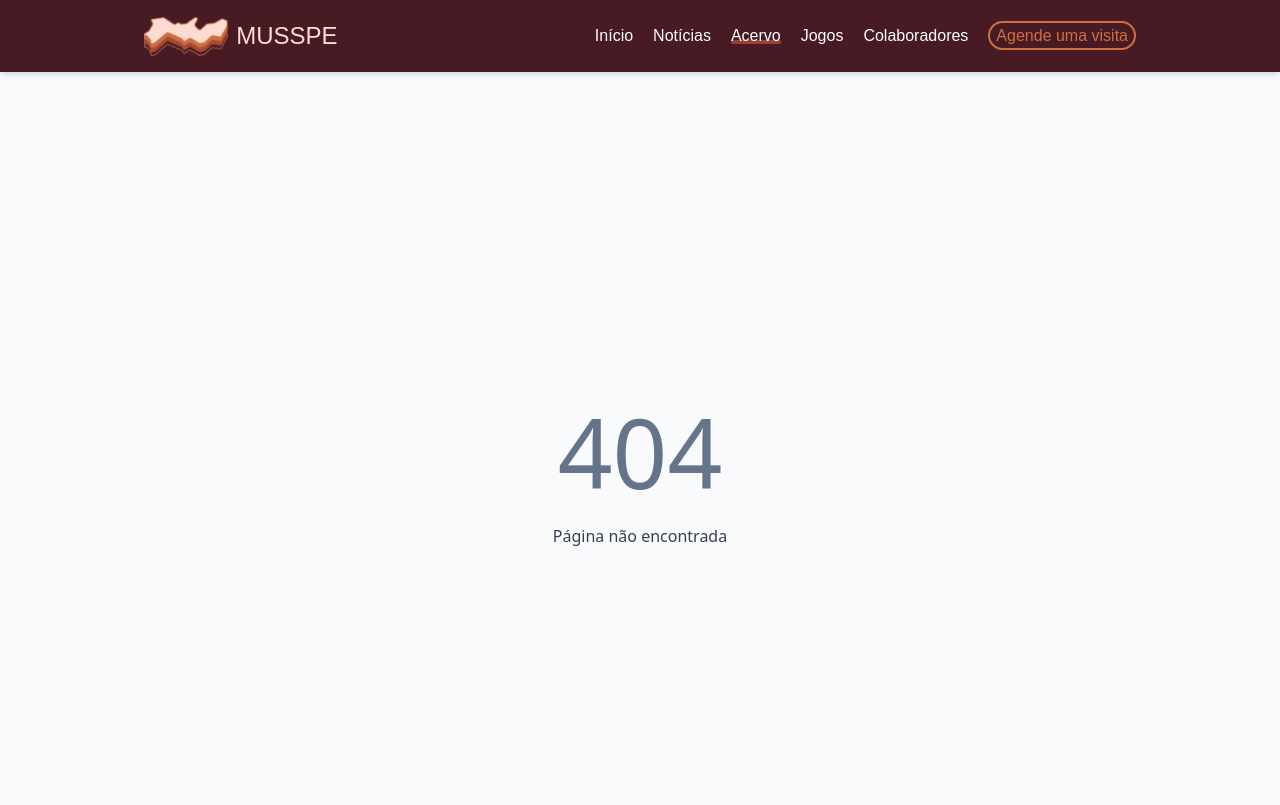
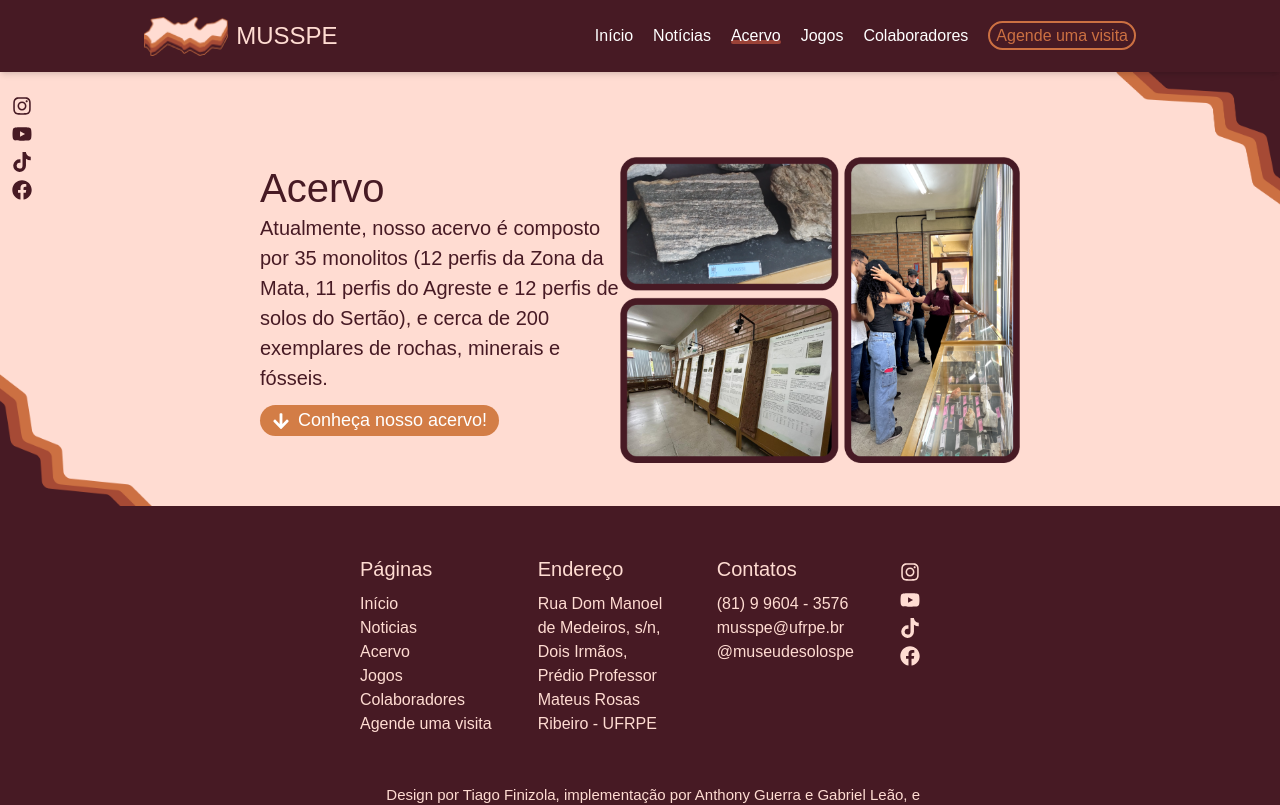
Before and after one commit to FonJava/musspe-react, a React (Vite) app: page /musspe-react/acervo in a window 1280 px wide. Shown: the top 805 px of the page. Built offline with nearby package versions, Linux system fonts and the light colour scheme; a web font is replaced by a local one.

Commit message:
apresentacao

```diff
--- a/src/App.jsx
+++ b/src/App.jsx
@@ -2,11 +2,10 @@ import React, { useState, useEffect } from "react";
 import { BrowserRouter, Routes, Route, useLocation } from "react-router-dom";
 import Header from "./components/Header/Header";
 import Footer from "./components/Footer/Footer";
-
 import Home from "./pages/Home/Home";
 import Noticias from "./pages/Noticias/Noticias";
+import Acervo from "./pages/Acervo/Acervo";
 /*
-import Acervo from "./pages/Acervo/Acervo";
 import Colaboradores from "./pages/Colaboradores/Colaboradores";
 import Visita from "./pages/Visita/Visita";
 import Jogos from "./pages/Jogos/Jogos"; */
@@ -36,8 +35,9 @@ function AppWrapper() {
         <Routes>
           <Route path="/musspe-react/" element={<Home />} />
           <Route path="/musspe-react/noticias" element={<Noticias />} />
+
+          <Route path="/musspe-react/acervo" element={<Acervo />} />
           {/*
-          <Route path="/musspe-react/acervo" element={<Acervo />} />
           <Route path="/musspe-react/jogos" element={<Jogos />} />
           <Route path="/musspe-react/colaboradores" element={<Colaboradores />} />
           <Route path="/musspe-react/visita" element={<Visita />} />
--- a/src/components/Apresentacao.jsx
+++ b/src/components/Apresentacao.jsx
@@ -10,6 +10,7 @@ export default function Apresentacao({
   children,
   tamanhoImagem = 350,
   larguraTexto = 300,
+  ajusteBottom,
 }) {
   const [windowWidth, setWindowWidth] = useState(window.innerWidth);
 
@@ -89,7 +90,7 @@ export default function Apresentacao({
           src={imagem}
           alt={titulo}
           draggable="false"
-          className="mt-[-30px] pt-2 object-contain md:order-2"
+          className={`mt-[-30px] pt-2 object-contain md:order-2 ${ajusteBottom}`}
           style={{
             width: `${currentSize}px`,
             height: `${currentSize}px`,
--- /dev/null
+++ b/src/pages/Acervo/Acervo.jsx
@@ -0,0 +1,35 @@
+import Apresentacao from "../../components/Apresentacao";
+import Botao from "../../components/Botao";
+import { FaArrowDown } from "react-icons/fa";
+import acervoImg from "/imagens/acervo-inicio-imagens.png";
+
+export default function Acervo() {
+  const scrollToColecao = () => {
+    const colecaoSection = document.getElementById("colecao-section");
+    if (colecaoSection) {
+      colecaoSection.scrollIntoView({
+        behavior: "smooth",
+        block: "start",
+      });
+    }
+  };
+  return (
+    <>
+      <Apresentacao
+        imagem={acervoImg}
+        titulo={"Acervo"}
+        descricao={
+          "Atualmente, nosso acervo é composto por 35 monolitos (12 perfis da Zona da Mata, 11 perfis do Agreste e 12 perfis de solos do Sertão), e cerca de 200 exemplares de rochas, minerais e fósseis."
+        }
+        tamanhoImagem={350}
+        larguraTexto={310}
+        ajusteBottom="mb-[20px] md:mb-[0px]"
+      >
+        <Botao onClick={scrollToColecao}>
+          <FaArrowDown className="inline mr-2" />
+          Conheça nosso acervo!
+        </Botao>
+      </Apresentacao>
+    </>
+  );
+}
```
